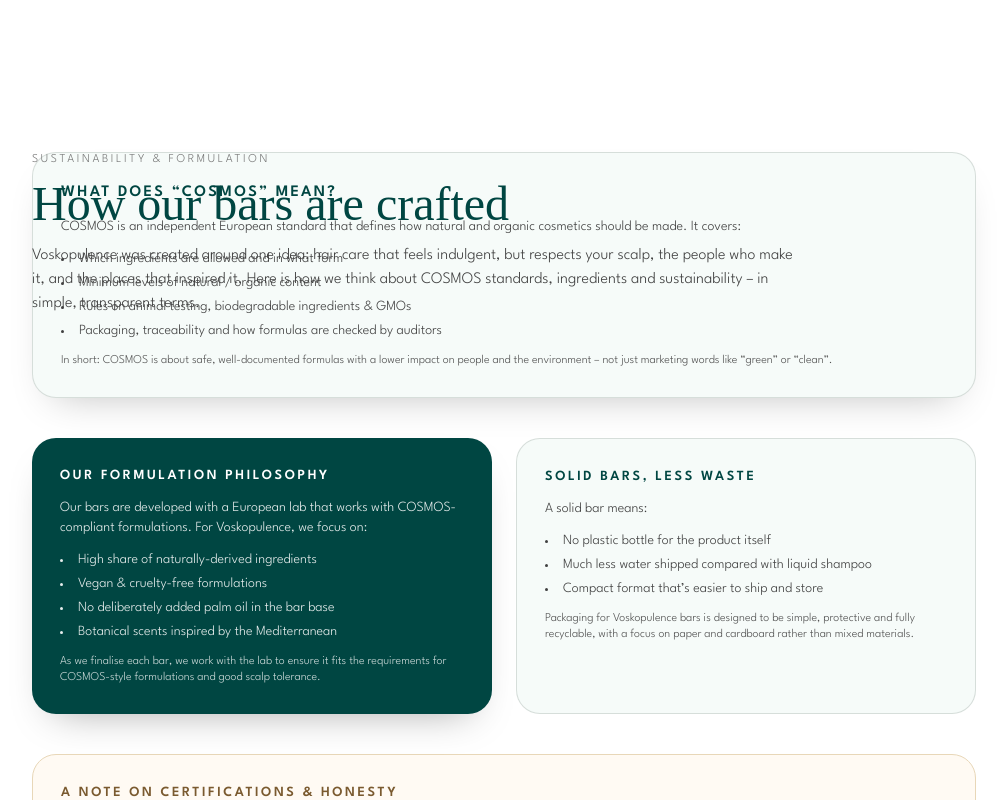
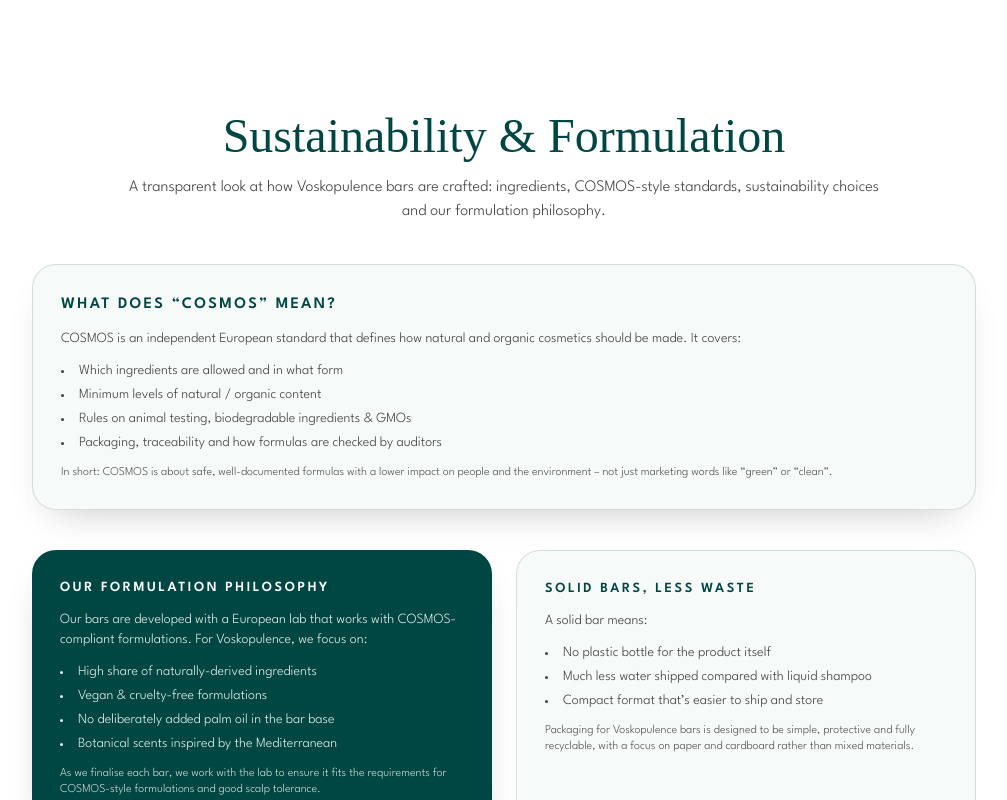
Before and after one commit to chrisrahi9/voskopulence-site, a Next.js app in the folder stackblitz-starters-n2un17vw/: page /sustainability in a window 1280 px wide. Shown: the top 800 px of the page, without its empty margins (136-1143 px from the left). Built offline with nearby package versions, Linux system fonts and the light colour scheme; a web font is replaced by a local one.

Commit message:
Update page.tsx

```diff
--- a/stackblitz-starters-n2un17vw/app/sustainability/page.tsx
+++ b/stackblitz-starters-n2un17vw/app/sustainability/page.tsx
@@ -8,20 +8,17 @@ export default function SustainabilityPage() {
     <main className="min-h-screen bg-white pt-28 pb-20">
       <section className="mx-auto max-w-5xl px-6 lg:px-10">
         {/* HERO */}
-        <header className="mb-10">
-          <p className="uppercase tracking-[0.22em] text-xs text-neutral-500">
-            Sustainability & Formulation
-          </p>
-          <h1 className="heading-script text-4xl sm:text-5xl text-[#004642] mt-3">
-            How our bars are crafted
-          </h1>
-          <p className="mt-4 text-sm sm:text-base text-neutral-700 max-w-3xl">
-            Voskopulence was created around one idea: hair care that feels
-            indulgent, but respects your scalp, the people who make it, and the
-            places that inspired it. Here is how we think about COSMOS standards,
-            ingredients and sustainability – in simple, transparent terms.
-          </p>
-        </header>
+      <div className="max-w-5xl mx-auto">
+  <h1 className="heading-script text-4xl sm:text-5xl text-[#004642] text-center mb-4">
+    Sustainability & Formulation
+  </h1>
+
+  <p className="text-center text-neutral-700 max-w-3xl mx-auto mb-10 text-sm sm:text-base">
+    A transparent look at how Voskopulence bars are crafted: ingredients,
+    COSMOS-style standards, sustainability choices and our formulation philosophy.
+  </p>
+</div>
+
 
         {/* COSMOS EXPLAINER */}
         <section className="mt-10 rounded-3xl bg-[#f6fbf9] border border-[#8C9A91]/30 p-6 lg:p-7 shadow-[0_18px_40px_-22px_rgba(0,0,0,0.28)]">
```
